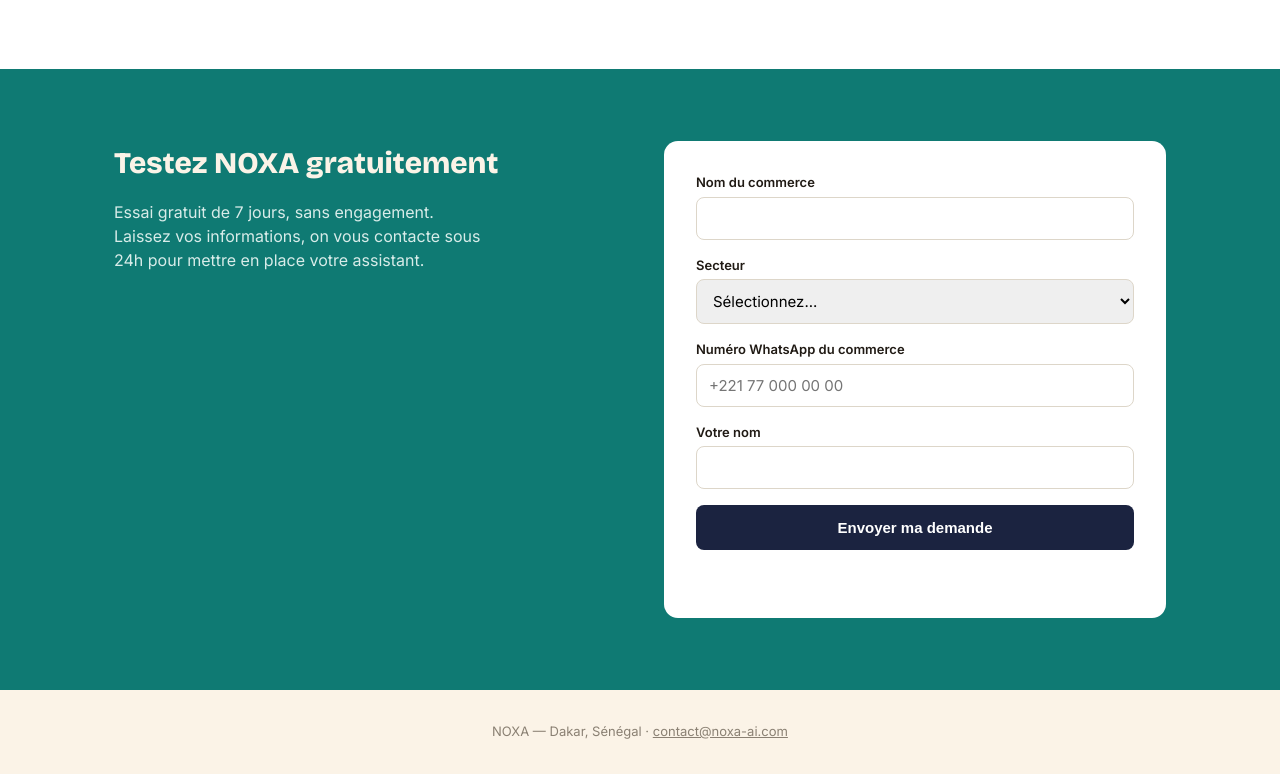
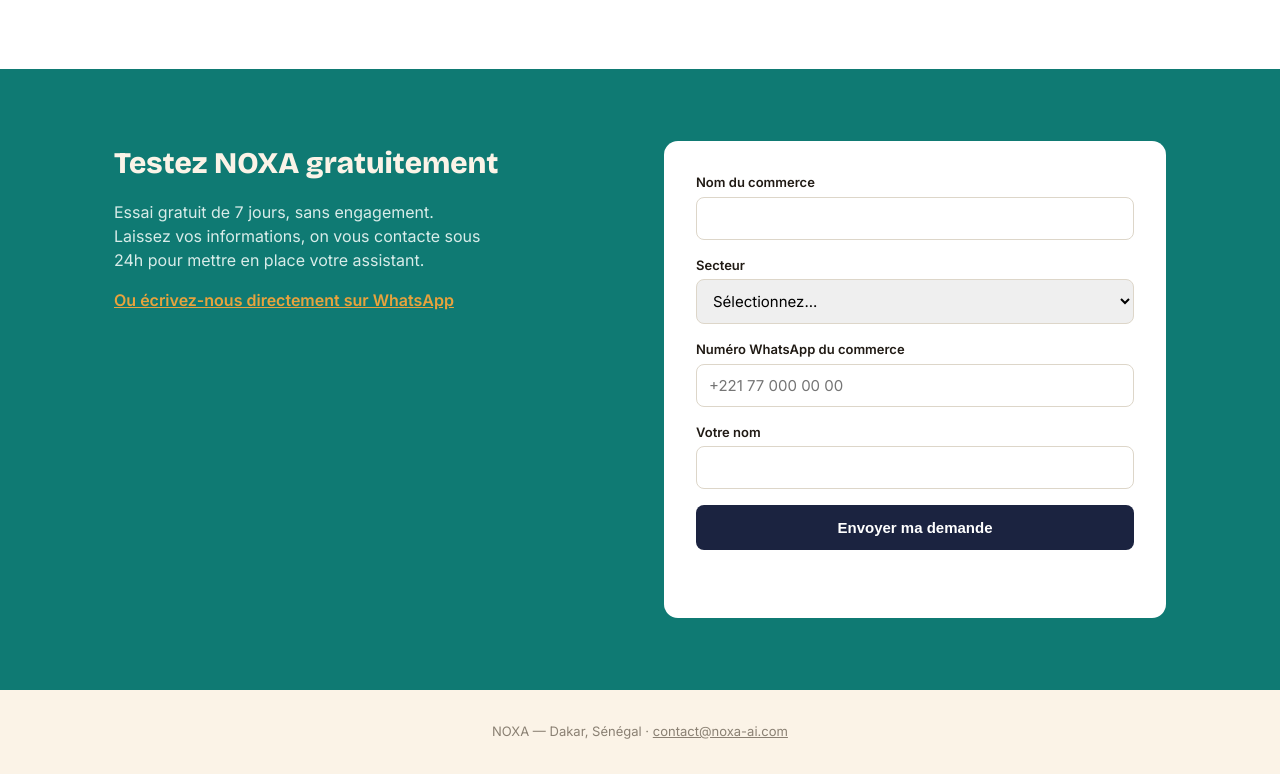
Before and after one commit to Elhadji17/noxa-whatsapp, a website: page index.html in a window 1280 px wide. Shown: the part 1346-2120 px from the top of the page. Drawn offline with nearby package versions, Linux system fonts and the light colour scheme.

```diff
--- a/index.html
+++ b/index.html
@@ -7,6 +7,8 @@
 <meta name="description" content="NOXA est un assistant WhatsApp pour commerçants à Dakar : il répond à vos clients jour et nuit, en français et en wolof, à partir de votre catalogue, et vous transmet les commandes.">
 <meta property="og:type" content="website">
 <meta property="og:locale" content="fr_FR">
+<meta property="og:url" content="https://www.noxa-ai.com/">
+<link rel="canonical" href="https://www.noxa-ai.com/">
 <meta property="og:title" content="NOXA — Votre assistant WhatsApp intelligent">
 <meta property="og:description" content="Vos clients écrivent à 2h du matin. NOXA répond à leur place, en français comme en wolof.">
 <link rel="preconnect" href="https://fonts.googleapis.com">
@@ -380,7 +382,7 @@
 
   // Numéro WhatsApp de contact, format international sans + ni espaces
   // (ex. "221771234567"). Tant qu'il est vide, le lien reste masqué.
-  const CONTACT_WHATSAPP = '';
+  const CONTACT_WHATSAPP = '221781178874';
   const waLink = document.getElementById('wa-contact');
   if (/^\d{9,15}$/.test(CONTACT_WHATSAPP)) {
     waLink.href = 'https://wa.me/' + CONTACT_WHATSAPP + '?text=' +
```
